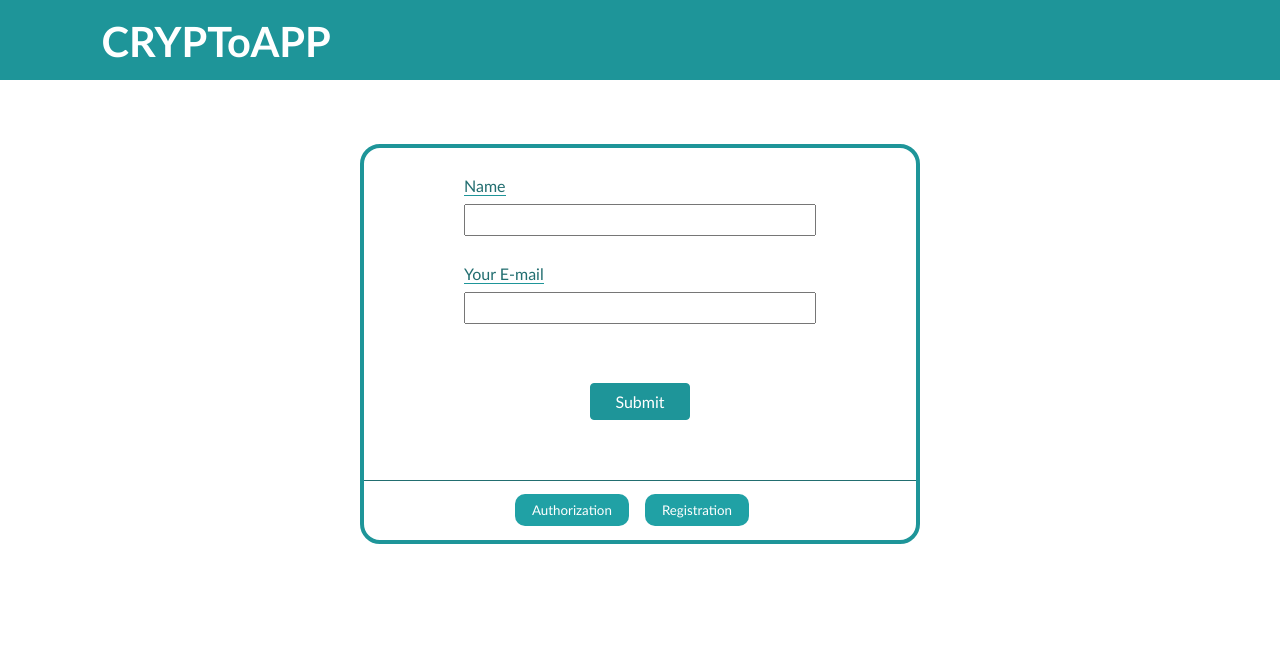
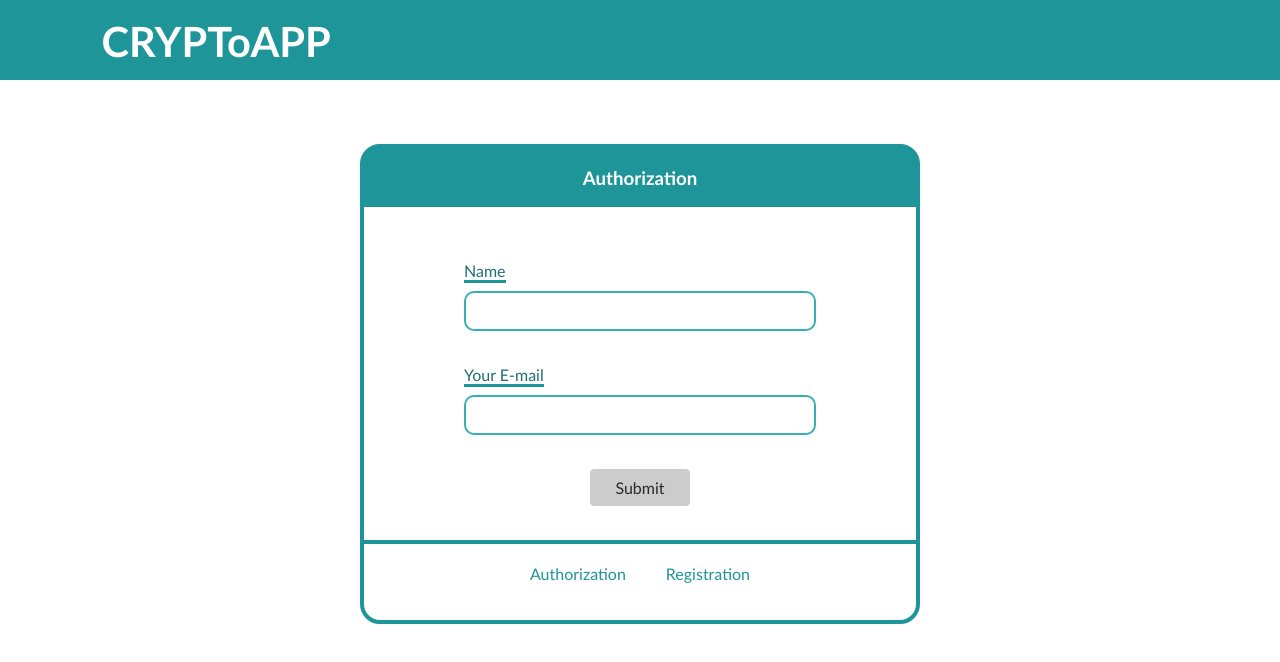
Before and after one commit to MishG777/Crypto-App, a React (Create React App) app: page /log-in in a window 1280 px wide. Shown: the top 662 px of the page. Built offline with nearby package versions, Linux system fonts and the light colour scheme.

Commit message:
signUp_css

```diff
--- a/src/components/Navbar/MainHeader.js
+++ b/src/components/Navbar/MainHeader.js
@@ -23,20 +23,12 @@ const MainHeader = ({ logOutHandler, logIn }) => {
             <option>EUR</option>
           </select>
           <li>
-            <NavLink
-              activeClassName={classes.active}
-              id={classes.coins}
-              to="all-coins"
-            >
+            <NavLink id={classes.coins} to="/all-coins">
               Search Coins
             </NavLink>
           </li>
           <li>
-            <Link
-              to="/log-in"
-              onClick={logOutHandler}
-              className={classes.active}
-            >
+            <Link to="/log-in" onClick={logOutHandler}>
               Log Out
             </Link>
           </li>
--- a/src/components/UserLogging/LogIn.js
+++ b/src/components/UserLogging/LogIn.js
@@ -1,7 +1,7 @@
 import React, { Fragment, useState } from "react";
 import Uselogin from "../../hooks/use-login";
 import classes from "./Login.module.css";
-import { Prompt } from "react-router-dom";
+import { NavLink, Prompt } from "react-router-dom";
 import Button from "../UI/Button";
 
 const LogIn = ({ logInHandler }) => {
@@ -58,7 +58,6 @@ const LogIn = ({ logInHandler }) => {
   //when we click/focus on form
   const formFocusHandler = () => {
     setIsEntering(true);
-    console.log("focused");
   };
 
   // const emailInputClasses = emailInpuHasError
@@ -78,6 +77,9 @@ const LogIn = ({ logInHandler }) => {
         onFocus={formFocusHandler}
         className={classes.mainForm}
       >
+        <div className={classes.authTitle}>
+          <h3>Authorization</h3>
+        </div>
         {/* Name */}
         <div className={classes["form-control"]}>
           <label htmlFor="name">Name</label>
@@ -120,18 +122,18 @@ const LogIn = ({ logInHandler }) => {
         </div>
 
         <div className={classes["form-actions"]}>
-          <Button
+          <button
             onClick={OnButtonClick}
             disabled={!formIsValid}
             className={classes.loginBtn}
           >
             Submit
-          </Button>
+          </button>
         </div>
 
-        <div className={classes.authButtons}>
-          <Button className={classes.auth}>Authorization</Button>
-          <Button className={classes.registr}>Registration</Button>
+        <div className={classes.authButtons} onMouseOver={OnButtonClick}>
+          <NavLink to="/log-in">Authorization</NavLink>
+          <NavLink to="/sign-up">Registration</NavLink>
         </div>
       </form>
     </Fragment>
--- a/src/components/UserLogging/Login.module.css
+++ b/src/components/UserLogging/Login.module.css
@@ -27,7 +27,7 @@
 
 .error-text {
   color: #b40e0e;
-  font-size: 10px;
+  font-size: 12px;
   font-family: "Trebuchet MS", "Lucida Sans Unicode", "Lucida Grande",
     "Lucida Sans", Arial, sans-serif;
   margin: 0;
@@ -47,11 +47,11 @@ button:disabled:active {
   border: 4px solid rgb(30, 149, 153);
   border-radius: 20px;
   width: 35rem;
-  height: 25rem;
+  height: 30rem;
   margin: 4rem auto;
   display: flex;
   flex-direction: column;
-  justify-content: space-evenly;
+  justify-content: space-between;
   align-items: center;
 }
 
@@ -65,27 +65,46 @@ button:disabled:active {
 
 .form-control label {
   margin-bottom: 0.5rem;
-  border-bottom: 1px solid rgb(30, 149, 153);
+  border-bottom: 3px solid rgb(30, 149, 153);
   color: rgb(34, 110, 112);
 }
 
 .form-control input:focus {
   outline: none;
-  border-color: rgb(34, 110, 112);
+  border-color: rgb(55, 176, 181);
 }
 
 .form-control .input {
   width: 22rem;
-  height: 2rem;
+  height: 2.5rem;
+  border-radius: 10px;
+  border: 2px solid rgb(55, 176, 181);
 }
 
 .authButtons {
-  border-top: 1px solid rgb(34, 110, 112);
+  border-top: 4px solid rgb(30, 149, 153);
   width: 100%;
-  height: 2rem;
+  height: 5rem;
+  padding-top: 20px;
 }
 
-.authButtons .auth,
-.authButtons .registr {
-  margin: 0.8rem 1rem 0 0;
+.authButtons a {
+  color: rgb(30, 149, 153);
+  text-decoration: none;
+  margin: 20px;
 }
+
+.authButtons a:hover,
+.authButtons a:active {
+  padding-bottom: 0.25rem;
+  border-bottom: 3px solid rgb(30, 149, 153);
+}
+
+.authTitle {
+  color: white;
+  background-color: rgb(30, 149, 153);
+  width: 100%;
+  border-top-left-radius: 12px;
+  border-top-right-radius: 12px;
+  margin-bottom: 20px;
+}
```
